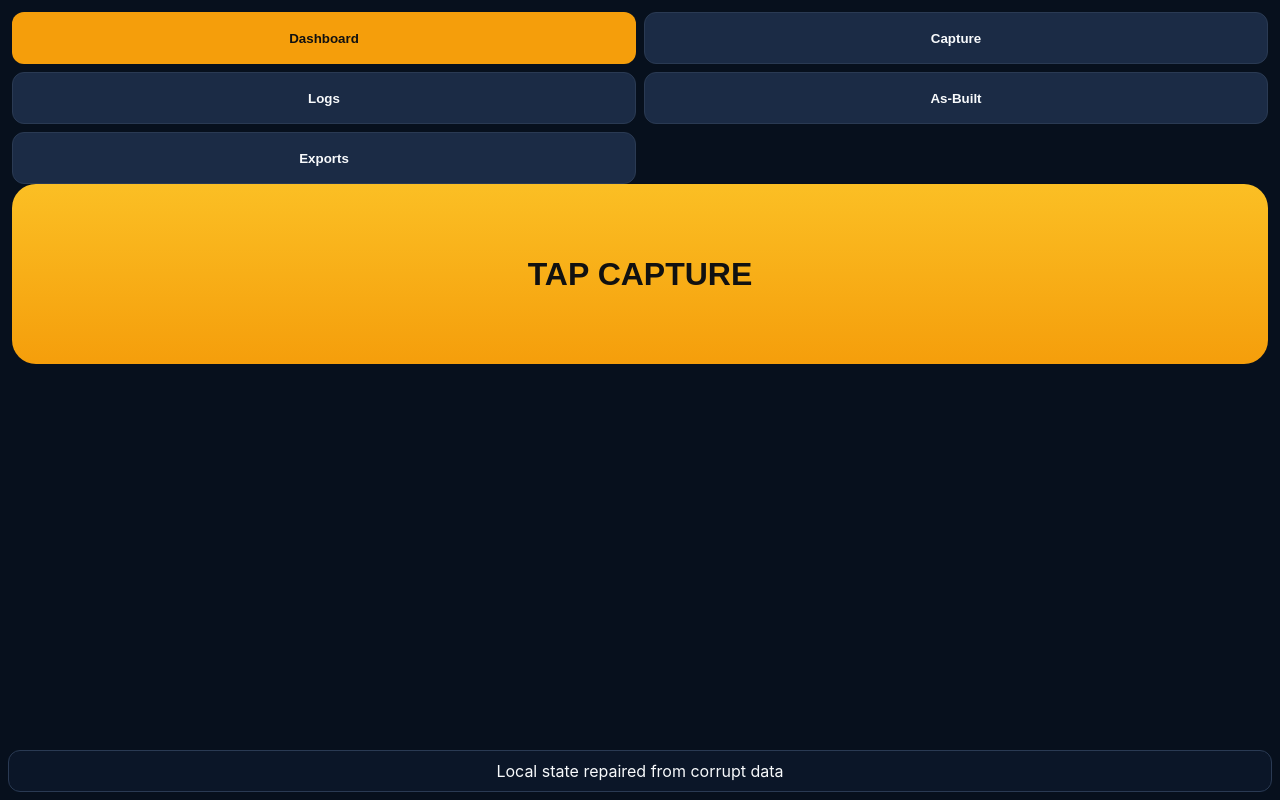
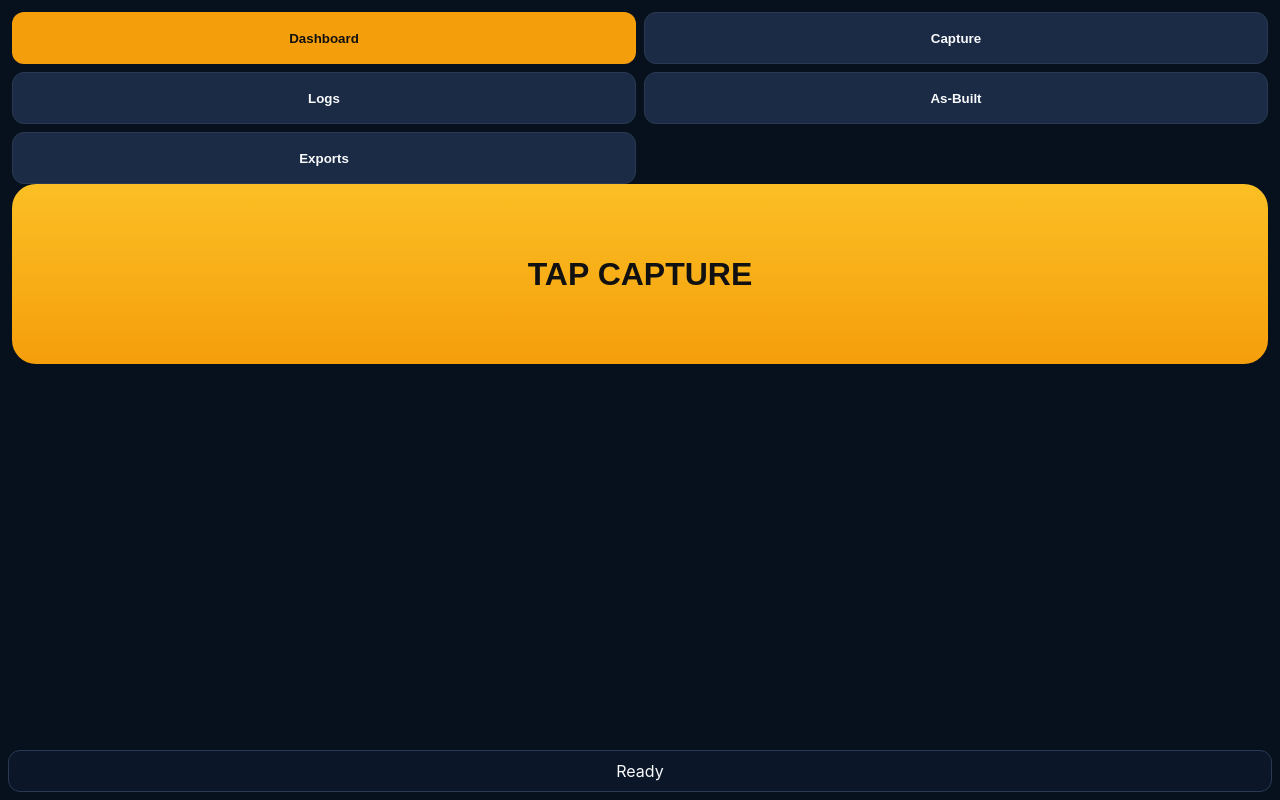
Before and after one commit to largentseahawk80-lgtm/linersync, a React (Vite) app: page / in a window 1280 px wide. Built offline with nearby package versions, Linux system fonts and the light colour scheme.

Commit message:
Fix startup repair flag and import state update flow

```diff
--- a/src/App.jsx
+++ b/src/App.jsx
@@ -189,23 +189,14 @@ export default function App() {
             reader.onload = () => {
               try {
                 const parsed = JSON.parse(String(reader.result || "{}"));
-                let nextStatus = "Import complete";
-                setLogs((currentLogs) => {
-                  let nextLogs = currentLogs;
-                  setPoints((currentPoints) => {
-                    const result = mergeImportedData(currentLogs, currentPoints, parsed);
-                    nextLogs = result.logs;
-                    if (result.skippedLogs || result.skippedPoints) {
-                      nextStatus = `Import partially completed: ${result.skippedLogs} log(s) and ${result.skippedPoints} point(s) skipped`;
-                    }
-                    if (!result.importedLogs && !result.importedPoints && !result.skippedLogs && !result.skippedPoints) {
-                      nextStatus = "Import complete";
-                    }
-                    return result.points;
-                  });
-                  return nextLogs;
-                });
-                setStatus(nextStatus);
+                const result = mergeImportedData(logs, points, parsed);
+                setLogs(result.logs);
+                setPoints(result.points);
+                if (result.skippedLogs || result.skippedPoints) {
+                  setStatus(`Import partially completed: ${result.skippedLogs} log(s) and ${result.skippedPoints} point(s) skipped`);
+                } else {
+                  setStatus("Import complete");
+                }
               } catch {
                 setStatus("Import failed due to invalid JSON");
               }
--- a/src/lib/storage.js
+++ b/src/lib/storage.js
@@ -9,15 +9,15 @@ export const defaultState = () => ({
 });
 
 export function loadState() {
-  let repaired = false;
+  const raw = localStorage.getItem(KEY);
+  if (raw === null) return { ...defaultState(), repaired: false };
+
   try {
-    const parsed = JSON.parse(localStorage.getItem(KEY) || "null");
+    const parsed = JSON.parse(raw);
     const normalized = normalizeState(parsed);
-    repaired = normalized.repaired;
-    return { ...defaultState(), ...normalized.state, repaired };
+    return { ...defaultState(), ...normalized.state, repaired: normalized.repaired };
   } catch {
-    repaired = true;
-    return { ...defaultState(), repaired };
+    return { ...defaultState(), repaired: true };
   }
 }
 
```
